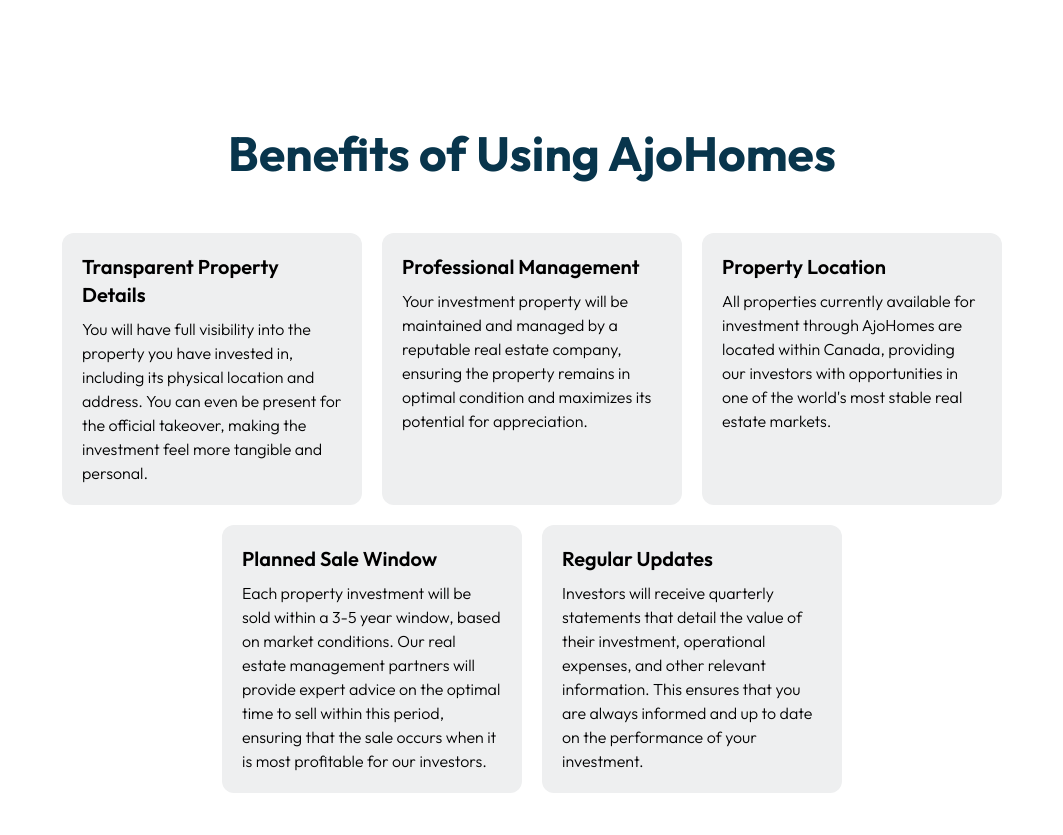
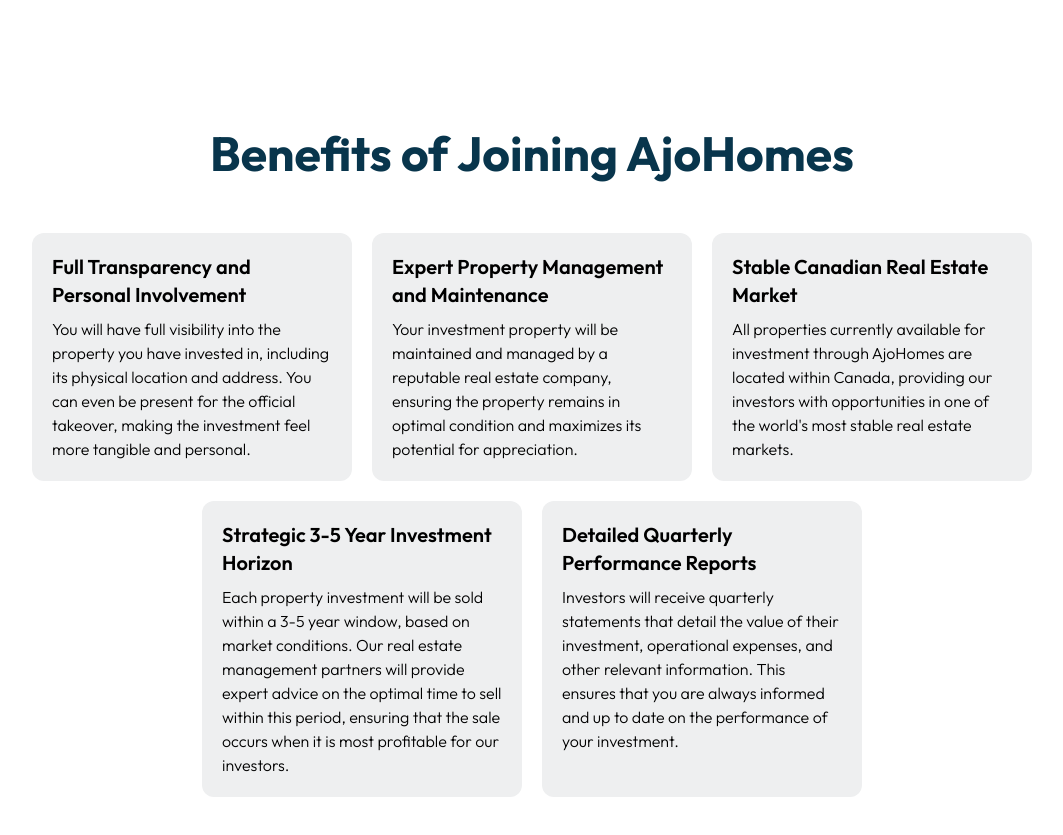
Before and after one commit to gammadefi/ajosquad-website, a Next.js app: page /products/ajohomes in a window 1280 px wide. Shown: the part 2600-3435 px from the top of the page, without its empty margins (108-1171 px from the left). Built offline with nearby package versions, Linux system fonts and the light colour scheme.

Commit message:
"Updated BenefitCard width, Benefit titles and descriptions, and Ajosquad section content and layout."

```diff
--- a/src/sections/AjoHomes/BenefitCard.tsx
+++ b/src/sections/AjoHomes/BenefitCard.tsx
@@ -2,7 +2,7 @@
 
 const BenefitCard = ({ title, description }: { title: string, description: string }) => {
   return (
-    <div className='md:w-[300px] h-full w-full mx-auto p-5 max-h-[300px] rounded-xl bg-[#EEEFF0]'>
+    <div className='md:w-[320px] h-full w-full mx-auto p-5 max-h-[300px] rounded-xl bg-[#EEEFF0]'>
       <h3 className='text-xl font-semibold'>{title}</h3>
       <p className='font-light mt-2'>{description}</p>
     </div>
--- a/src/sections/AjoHomes/Benefits.tsx
+++ b/src/sections/AjoHomes/Benefits.tsx
@@ -10,30 +10,30 @@
           {/* Zoom effect for the main heading */}
           <Slide direction="down" triggerOnce>
             <h1 className='text-[#08354C] text-center mb-0 lg:mb-14 font-bold mx-auto w-fit text-3xl lg:text-5xl flex'>
-              Benefits of Using AjoHomes
+              Benefits of Joining AjoHomes
             </h1>
           </Slide>
 
-          <div className='lg:w-[979px] justify-center my-5 lg:my-10 flex flex-wrap mx-auto gap-5'>
+          <div className='lg:w-[1082px] justify-center my-5 lg:my-10 flex flex-wrap mx-auto gap-5'>
             {/* Each BenefitCard slides in with a subtle effect */}
             <Slide direction="up" triggerOnce>
-              <BenefitCard title='Transparent Property Details' description='You will have full visibility into the property you have invested in, including its physical location and address. You can even be present for the official takeover, making the investment feel more tangible and personal.' />
+              <BenefitCard title='Full Transparency and Personal Involvement' description='You will have full visibility into the property you have invested in, including its physical location and address. You can even be present for the official takeover, making the investment feel more tangible and personal.' />
             </Slide>
 
             <Slide direction="up" triggerOnce>
-              <BenefitCard title='Professional Management' description='Your investment property will be maintained and managed by a reputable real estate company, ensuring the property remains in optimal condition and maximizes its potential for appreciation.' />
+              <BenefitCard title='Expert Property Management and Maintenance' description='Your investment property will be maintained and managed by a reputable real estate company, ensuring the property remains in optimal condition and maximizes its potential for appreciation.' />
             </Slide>
 
             <Slide direction="up" triggerOnce>
-              <BenefitCard title='Property Location' description="All properties currently available for investment through AjoHomes are located within Canada, providing our investors with opportunities in one of the world's most stable real estate markets." />
+              <BenefitCard title='Stable Canadian Real Estate Market' description="All properties currently available for investment through AjoHomes are located within Canada, providing our investors with opportunities in one of the world's most stable real estate markets." />
             </Slide>
 
             <Slide direction="up" triggerOnce>
-              <BenefitCard title='Planned Sale Window' description='Each property investment will be sold within a 3-5 year window, based on market conditions. Our real estate management partners will provide expert advice on the optimal time to sell within this period, ensuring that the sale occurs when it is most profitable for our investors.' />
+              <BenefitCard title='Strategic 3-5 Year Investment Horizon' description='Each property investment will be sold within a 3-5 year window, based on market conditions. Our real estate management partners will provide expert advice on the optimal time to sell within this period, ensuring that the sale occurs when it is most profitable for our investors.' />
             </Slide>
 
             <Slide direction="up" triggerOnce>
-              <BenefitCard title='Regular Updates' description='Investors will receive quarterly statements that detail the value of their investment, operational expenses, and other relevant information. This ensures that you are always informed and up to date on the performance of your investment.' />
+              <BenefitCard title='Detailed Quarterly Performance Reports' description='Investors will receive quarterly statements that detail the value of their investment, operational expenses, and other relevant information. This ensures that you are always informed and up to date on the performance of your investment.' />
             </Slide>
           </div>
         </div>
--- a/src/sections/Ajosquad/About.tsx
+++ b/src/sections/Ajosquad/About.tsx
@@ -5,18 +5,18 @@
     return (
         <div className='w-full py-8 md:p-24 px-5 md:px-8 lg:px-[80px] h-full'>
             {/* Wrap the h3 element in the Fade component for a reveal effect */}
-            <Fade direction="up" triggerOnce={true}>
+            {/* <Fade direction="up" triggerOnce={true}>
                 <h3 className='text-[#08354C] text-center font-bold text-3xl md:text-5xl'>
                     AjoSquad
                 </h3>
-            </Fade>
+            </Fade> */}
 
             {/* Reveal effect for the subtitle */}
-            <Fade direction="up" delay={100} triggerOnce={true}>
+            {/* <Fade direction="up" delay={100} triggerOnce={true}>
                 <h5 className='text-[#08354C] my-5 font-normal text-lg md:text-2xl text-center'>
                     Pool together, Prosper together
                 </h5>
-            </Fade>
+            </Fade> */}
 
             {/* Reveal effect for the paragraph content */}
             <Fade direction="up" delay={200} triggerOnce={true}>
--- a/src/sections/Ajosquad/Hero.tsx
+++ b/src/sections/Ajosquad/Hero.tsx
@@ -10,7 +10,7 @@
           <div className='text-white flex flex-col gap-2'>
             <h1 className='md:text-7xl text-4xl font-medium font-ageo'>Ajosquad</h1>
             <h3 className='lg:w-4/5 md:text-7xl text-3xl lg:leading-[72px] font-light font-ageo'>
-              Effortless Savings, Maximum Returns.
+              Pool together, Prosper together.
             </h3>
             <Link className='text-lg my-3 rounded-lg shadow shadow-[#2F2B431A] block w-full md:w-fit text-center px-4 py-3 md:px-16 bg-white' href="https://app.ajosquad.com/register"><span className='gradient-text'>Try Ajosquad now</span></Link>
           </div>
--- a/src/sections/Ajosquad/KeyFeatures.tsx
+++ b/src/sections/Ajosquad/KeyFeatures.tsx
@@ -27,7 +27,7 @@
                         <div className='md:w-[300px] w-full mx-auto p-5 h-[200px] rounded-xl bg-[#EEEFF0]'>
                             <h3 className='text-xl font-semibold'>Variety of Savings Groups (Squad)</h3>
                             <p className='font-light md:text-base text-sm mt-2'>
-                                Choose a savings group that aligns with your budget - $200, $300, $500, or $1000 bi-weekly contribution options are available.
+                                Choose a savings group that aligns with your budget - $200, $300, $500, or $1000 twice monthly contribution options are available.
                             </p>
                         </div>
                     </Zoom>
@@ -45,7 +45,7 @@
                         <div className='md:w-[300px] w-full mx-auto p-5 h-[200px] rounded-xl bg-[#EEEFF0]'>
                             <h3 className='text-xl font-semibold'>Default Protection</h3>
                             <p className='font-light md:text-base text-sm mt-2'>
-                                Don't worry about missed payments! Ajosquad has you covered. We handle defaults and ensure the group savings cycle continues uninterrupted.
+                                Don't worry about missed payments from others! Ajosquad has you covered. We handle defaults and ensure the group savings cycle continues uninterrupted.
                             </p>
                         </div>
                     </Zoom>
```
